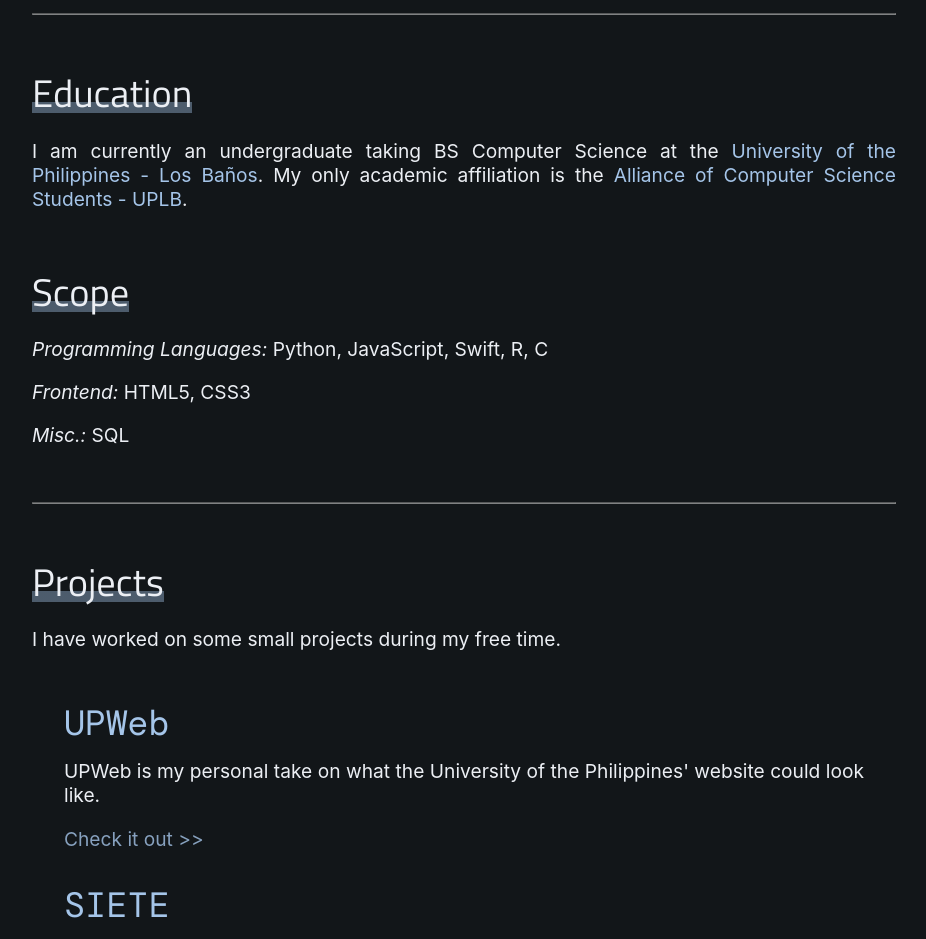
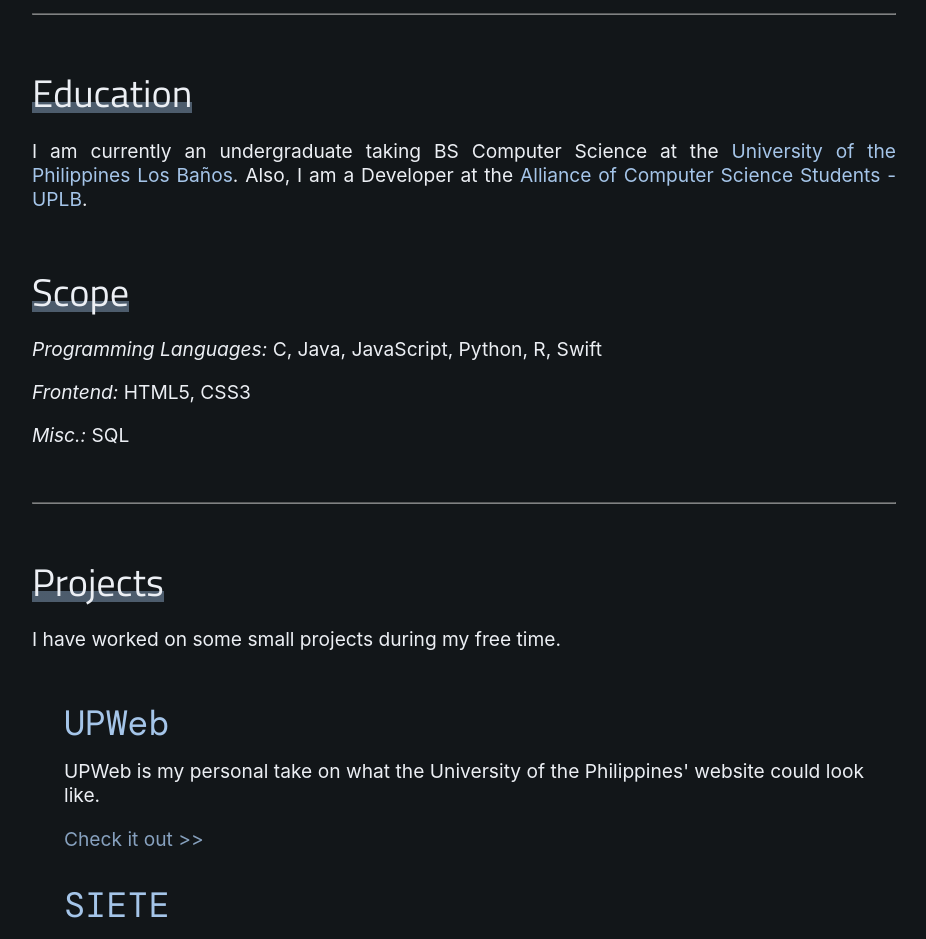
Before and after one commit to rnarlo/rnarlo.github.io, a plain HTML site: page index.html in a window 1280 px wide. Shown: the part 840-1779 px from the top of the page, without its empty margins (176-1102 px from the left). Drawn offline with nearby package versions, Linux system fonts and the light colour scheme.

Commit message:
completely forgot about java, sorry for shitty commits, this is bad practice

```diff
--- a/index.html
+++ b/index.html
@@ -40,15 +40,15 @@
     <h1>Education</h1>
     <div class="break"></div>
     <div class="aboutEdu">
-      <p>I am currently an undergraduate taking BS Computer Science at the <a href="https://uplb.edu.ph/main"><span class="uplb">University of the Philippines - Los Baños</span></a>.
-        My only academic affiliation is the <a href="https://acssuplb.org"><span class="uplb">Alliance of Computer Science Students - UPLB</span></a>.
+      <p>I am currently an undergraduate taking BS Computer Science at the <a href="https://uplb.edu.ph/main"><span class="uplb">University of the Philippines Los Baños</span></a>.
+        Also, I am a Developer at the <a href="https://acssuplb.org"><span class="uplb">Alliance of Computer Science Students - UPLB</span></a>.
         </p>
       </div>
       <div class="break"></div>
       <h1>Scope</h1>
       <div class="break"></div>
       <div class="languages">
-      <p><span style="font-style: italic;">Programming Languages: </span>Python, JavaScript, Swift, R, C</p>
+      <p><span style="font-style: italic;">Programming Languages: </span>C, Java, JavaScript, Python, R, Swift</p>
       <p><span style="font-style: italic;">Frontend: </span>HTML5, CSS3</p>
       <p><span style="font-style: italic;">Misc.: </span>SQL</p>
       </div>
```
